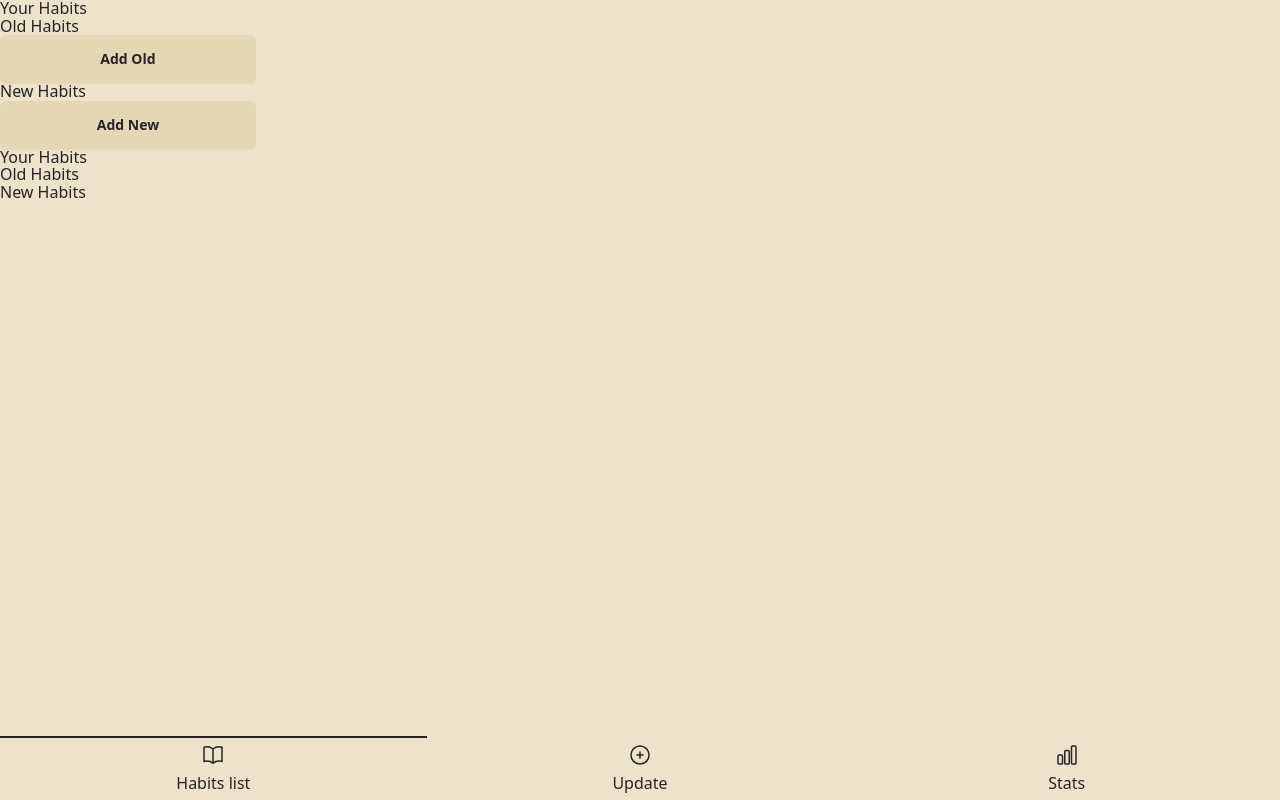
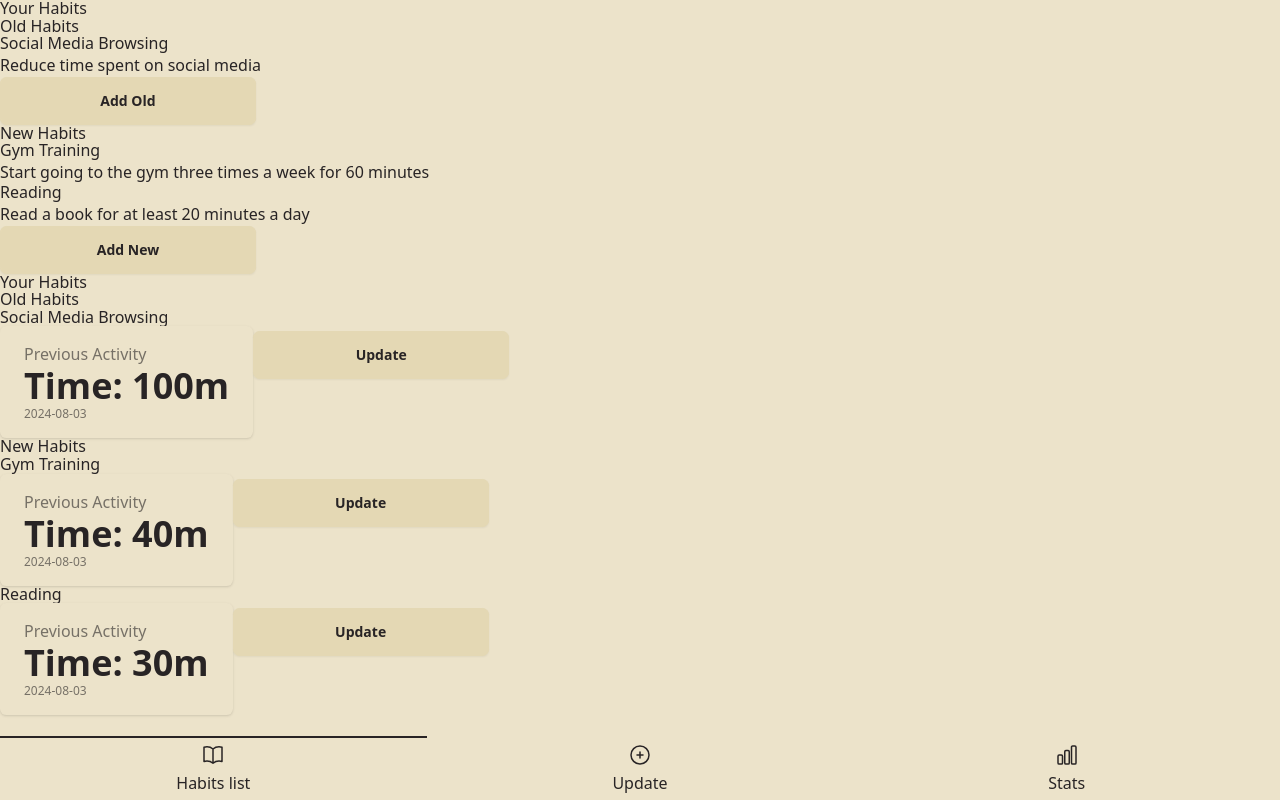
Before and after one commit to timabloom/habit-replacer-tracker, a React (Vite) app: page / in a window 1280 px wide. Built offline with nearby package versions, Linux system fonts and the light colour scheme; the HTML template or start-up script is replaced by a standard one.

Commit message:
feat: implement hardcoded database

```diff
--- a/src/app.tsx
+++ b/src/app.tsx
@@ -2,24 +2,7 @@ import HabitsList from "./habitsList/habitsList";
 import Nav from "./nav";
 import { useState } from "react";
 import UpdateActivity from "./updateActivity/updateActivity";
-
-export interface HabitsData {
-  newHabits: Habit[];
-  oldHabits: Habit[];
-}
-
-export interface Habit {
-  id: number;
-  name: string;
-  description: string;
-  timeSpent: HabitActivity[];
-}
-
-interface HabitActivity {
-  id: number;
-  date: string;
-  minutes: number;
-}
+import habitsData from "./db";
 
 export type HabitStateManagement = [
   habitName: string,
@@ -34,8 +17,6 @@ export type ActivityStateManagement = [
   minutes: number,
   setMinutes: React.Dispatch<React.SetStateAction<number>>
 ]
-
-const habitsData: HabitsData = { newHabits: [], oldHabits: [] };
 
 function App() {
   const [habitName, setHabitName] = useState("");
--- /dev/null
+++ b/src/db.ts
@@ -0,0 +1,56 @@
+export interface HabitsData {
+    newHabits: Habit[];
+    oldHabits: Habit[];
+}
+
+export interface Habit {
+    id: string;
+    name: string;
+    description: string;
+    timeSpent: HabitActivity[];
+}
+
+interface HabitActivity {
+    id: string;
+    date: string;
+    minutes: number;
+}
+
+const habitsData: HabitsData = {
+    newHabits: [
+        {
+            id: "1",
+            name: "Gym Training",
+            description: "Start going to the gym three times a week for 60 minutes",
+            timeSpent: [
+                { id: "1", date: "2024-08-01", minutes: 30 },
+                { id: "2", date: "2024-08-02", minutes: 35 },
+                { id: "3", date: "2024-08-03", minutes: 40 },
+            ],
+        },
+        {
+            id: "2",
+            name: "Reading",
+            description: "Read a book for at least 20 minutes a day",
+            timeSpent: [
+                { id: "4", date: "2024-08-01", minutes: 25 },
+                { id: "5", date: "2024-08-02", minutes: 20 },
+                { id: "6", date: "2024-08-03", minutes: 30 },
+            ],
+        },
+    ],
+    oldHabits: [
+        {
+            id: "3",
+            name: "Social Media Browsing",
+            description: "Reduce time spent on social media",
+            timeSpent: [
+                { id: "7", date: "2024-08-01", minutes: 120 },
+                { id: "8", date: "2024-08-02", minutes: 110 },
+                { id: "9", date: "2024-08-03", minutes: 100 },
+            ],
+        },
+    ],
+};
+
+export default habitsData;
--- a/src/habitsList/addHabitModal.tsx
+++ b/src/habitsList/addHabitModal.tsx
@@ -1,4 +1,5 @@
-import { HabitsData, HabitStateManagement } from "../app";
+import { HabitStateManagement } from "../app";
+import { HabitsData } from "../db";
 
 function AddHabitModal(props: { habitType: string, habitsData: HabitsData, habitState: HabitStateManagement }) {
     const [habitName, setHabitName, habitDescription, setHabitDescription] = props.habitState;
@@ -19,9 +20,9 @@ function AddHabitModal(props: { habitType: string, habitsData: HabitsData, habit
     function handleSubmit(event: { preventDefault: () => void; }) {
         event.preventDefault();
         if (props.habitType === "old") {
-            props.habitsData.oldHabits.push({ id: 1, name: habitName, description: habitDescription, timeSpent: [] });
+            props.habitsData.oldHabits.push({ id: `${crypto.randomUUID}`, name: habitName, description: habitDescription, timeSpent: [] });
         } else {
-            props.habitsData.newHabits.push({ id: 2, name: habitName, description: habitDescription, timeSpent: [] });
+            props.habitsData.newHabits.push({ id: `${crypto.randomUUID}`, name: habitName, description: habitDescription, timeSpent: [] });
         }
 
         setHabitName("");
--- a/src/habitsList/habitsList.tsx
+++ b/src/habitsList/habitsList.tsx
@@ -1,5 +1,7 @@
+import { HabitStateManagement } from "../app";
+import { HabitsData } from "../db";
 import AddHabitModal from "./addHabitModal";
-import { HabitsData, HabitStateManagement } from "../app";
+
 
 function HabitsList(props: {habitsData: HabitsData, habitState: HabitStateManagement}) {
 
--- a/src/updateActivity/updateActivity.tsx
+++ b/src/updateActivity/updateActivity.tsx
@@ -1,4 +1,5 @@
-import { ActivityStateManagement, HabitsData } from "../app";
+import { ActivityStateManagement } from "../app";
+import { HabitsData } from "../db";
 import PreviousActivityUpdate from "./previousActivityUpdate";
 import UpdateActivityModal from "./updateActivityModal";
 
@@ -13,7 +14,7 @@ function UpdateActivity(props: { habitsData: HabitsData, activityState: Activity
                     {habit.timeSpent.slice(habit.timeSpent.length - 1).map(activity =>
                         <PreviousActivityUpdate key={activity.id} date={activity.date} minutes={activity.minutes} />
                     )}
-                    <UpdateActivityModal id={habit.id} habitName={habit.name} habitActivity={habit} habitType={"old"} activityState={props.activityState} />
+                    <UpdateActivityModal id={habit.id} habitName={habit.name} habitActivity={habit} activityState={props.activityState} />
                 </div>
             )}
             <h2>New Habits</h2>
@@ -23,7 +24,7 @@ function UpdateActivity(props: { habitsData: HabitsData, activityState: Activity
                     {habit.timeSpent.slice(habit.timeSpent.length - 1).map(activity =>
                         <PreviousActivityUpdate key={activity.id} date={activity.date} minutes={activity.minutes} />
                     )}
-                    <UpdateActivityModal id={habit.id} habitName={habit.name} habitActivity={habit} habitType={"new"} activityState={props.activityState} />
+                    <UpdateActivityModal id={habit.id} habitName={habit.name} habitActivity={habit} activityState={props.activityState} />
                 </div>
             )}
         </>
--- a/src/updateActivity/updateActivityModal.tsx
+++ b/src/updateActivity/updateActivityModal.tsx
@@ -1,24 +1,19 @@
-import { ActivityStateManagement, Habit } from "../app";
+import { ActivityStateManagement } from "../app";
+import { Habit } from "../db";
 
-function UpdateActivityModal(props: { id: number, habitName: string, habitActivity: Habit, habitType: string, activityState: ActivityStateManagement }) {
+function UpdateActivityModal(props: { id: string, habitName: string, habitActivity: Habit, activityState: ActivityStateManagement }) {
     const [date, setDate, minutes, setMinutes] = props.activityState;
 
     function handleModal(state: string) {
-        const modal = document.getElementsByClassName("update-habit-modal") as HTMLCollectionOf<HTMLDialogElement>;
-        if (state === "open" && props.habitType === "old") {
-            modal[0].showModal();
-        } else if (state === "open") {
-            modal[1].showModal();
-        } else if (props.habitType === "old") {
-            modal[0].close();
-        } else {
-            modal[1].close();
-        }
+        const modal = document.getElementById(`${props.id}`) as HTMLDialogElement;
+        return state === "open"
+            ? modal.showModal()
+            : modal.close();
     }
 
     function handleSubmit(event: { preventDefault: () => void; }) {
         event.preventDefault();
-        props.habitActivity.timeSpent.push({ date: date, minutes: minutes, id: 1 });
+        props.habitActivity.timeSpent.push({ date: date, minutes: minutes, id: `${crypto.randomUUID}` });
 
         setDate(new Date().toJSON().slice(0, 10));
         setMinutes(0);
@@ -32,7 +27,7 @@ function UpdateActivityModal(props: { id: number, habitName: string, habitActivi
                 Update
             </button>
 
-            <dialog className="update-habit-modal modal">
+            <dialog className="modal" id={`${props.id}`}>
                 <div className="modal-box mb-24">
                     <h3 className="font-bold text-lg">Update Habit Activity</h3>
                     <p className="py-4">Add your recent activity for habit: {props.habitName}</p>
```
